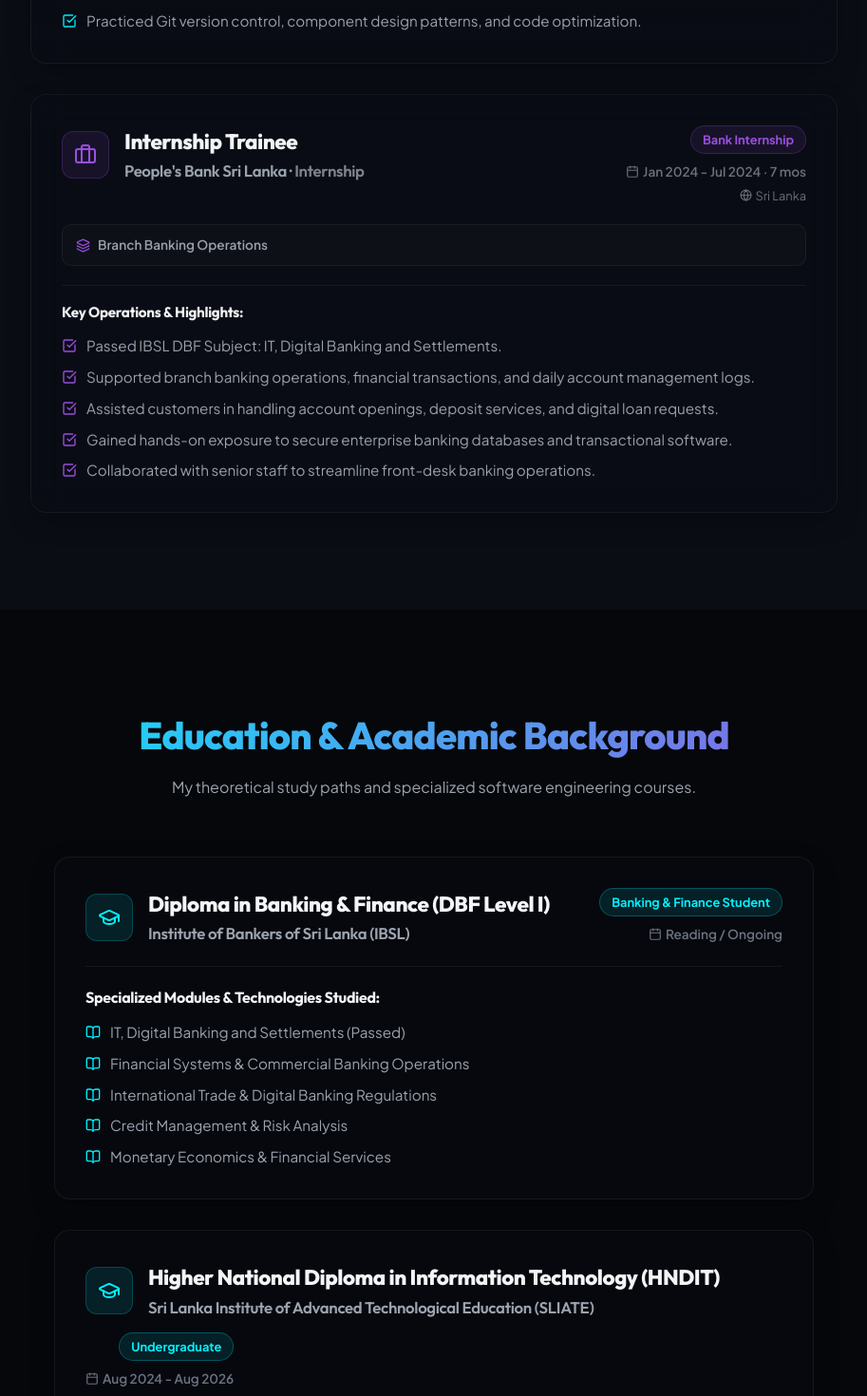
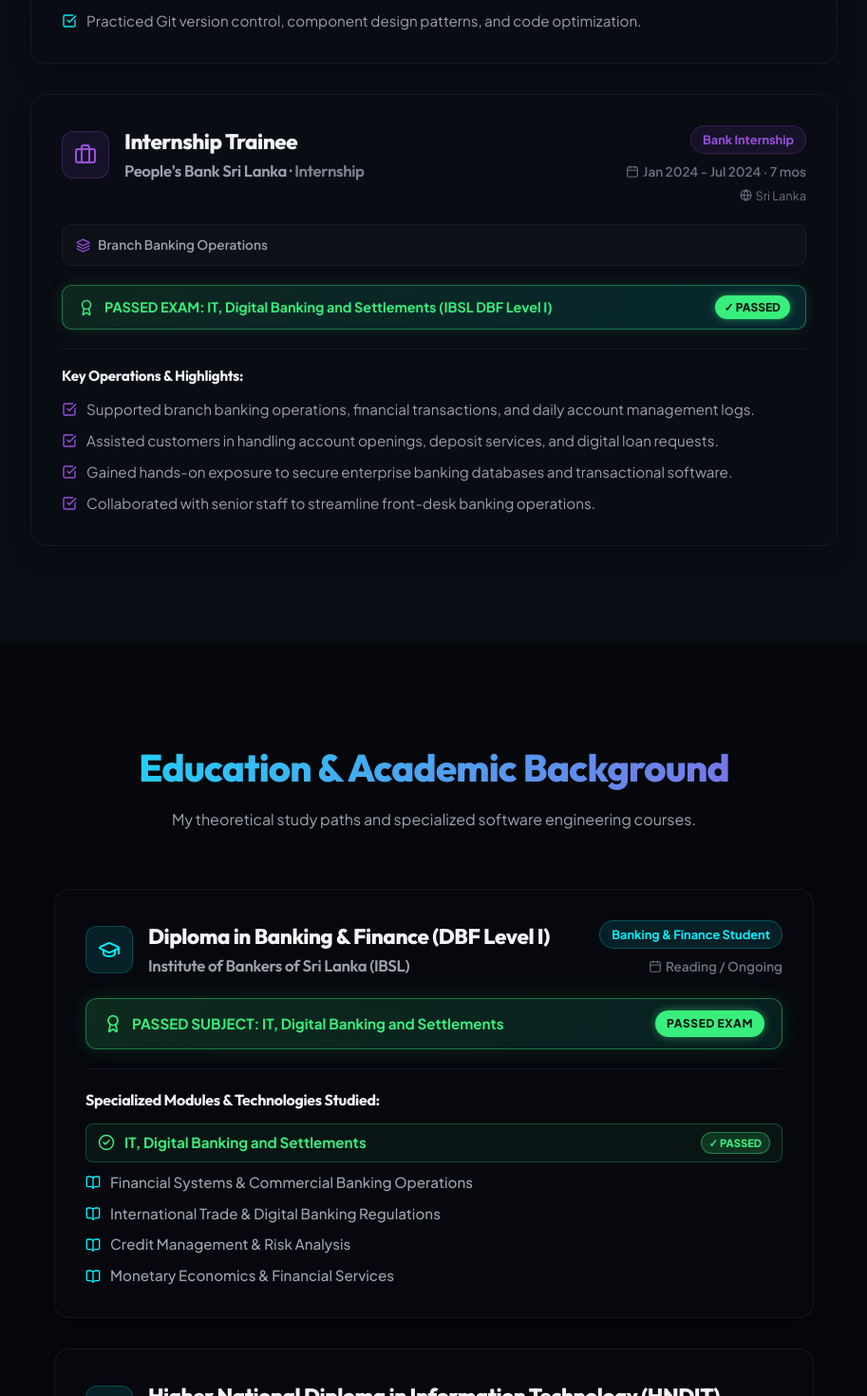
Before and after one commit to rashminda-aluvihare/My-portfolio, a React (Vite) app: page / in a window 1280 px wide. Shown: the part 2206-3676 px from the top of the page at 95% size, without its empty margins (183-1096 px from the left). Built offline with nearby package versions, Linux system fonts and the light colour scheme; no server answers.

Commit message:
Highlight passed IBSL DBF exam: IT, Digital Banking and Settlements with glowing green badges in Education and Experience

```diff
--- a/src/components/Education.jsx
+++ b/src/components/Education.jsx
@@ -1,4 +1,4 @@
-import { GraduationCap, Calendar, BookOpen, CheckSquare } from 'lucide-react';
+import { GraduationCap, Calendar, BookOpen, CheckCircle2, Award } from 'lucide-react';
 
 export default function Education() {
   const educations = [
@@ -8,6 +8,7 @@
       location: 'Sri Lanka',
       duration: 'Reading / Ongoing',
       status: 'Banking & Finance Student',
+      passedSubject: 'IT, Digital Banking and Settlements',
       modules: [
         'IT, Digital Banking and Settlements (Passed)',
         'Financial Systems & Commercial Banking Operations',
@@ -134,6 +135,43 @@
                 </div>
               </div>
 
+              {/* Passed Subject Highlight Banner */}
+              {edu.passedSubject && (
+                <div
+                  style={{
+                    display: 'flex',
+                    alignItems: 'center',
+                    justifyContent: 'space-between',
+                    flexWrap: 'wrap',
+                    gap: '10px',
+                    background: 'linear-gradient(135deg, rgba(56, 239, 125, 0.15), rgba(17, 153, 142, 0.15))',
+                    border: '1px solid rgba(56, 239, 125, 0.4)',
+                    padding: '12px 18px',
+                    borderRadius: '12px',
+                    boxShadow: '0 0 20px rgba(56, 239, 125, 0.15)',
+                  }}
+                >
+                  <div style={{ display: 'flex', alignItems: 'center', gap: '10px', color: '#38ef7d', fontWeight: 700, fontSize: '0.95rem' }}>
+                    <Award size={20} />
+                    <span>PASSED SUBJECT: {edu.passedSubject}</span>
+                  </div>
+                  <span
+                    style={{
+                      background: '#38ef7d',
+                      color: '#0a1912',
+                      fontSize: '0.75rem',
+                      fontWeight: 900,
+                      letterSpacing: '0.05em',
+                      padding: '4px 12px',
+                      borderRadius: '999px',
+                      boxShadow: '0 0 10px rgba(56, 239, 125, 0.5)',
+                    }}
+                  >
+                    PASSED EXAM
+                  </span>
+                </div>
+              )}
+
               {/* Modules */}
               <div style={{ borderTop: '1px solid var(--card-border)', paddingTop: '20px' }}>
                 <h4
@@ -154,25 +192,52 @@
                     gap: '10px',
                   }}
                 >
-                  {edu.modules.map((mod, mIdx) => (
+                  {edu.modules.map((mod, mIdx) => {
+                    const isPassed = mod.includes('(Passed)');
+                    return (
                       <li
                         key={mIdx}
                         style={{
                           display: 'flex',
-                        alignItems: 'flex-start',
+                          alignItems: 'center',
+                          justifyContent: 'space-between',
                           gap: '10px',
-                        color: 'var(--text-secondary)',
+                          color: isPassed ? '#38ef7d' : 'var(--text-secondary)',
+                          fontWeight: isPassed ? 700 : 500,
                           fontSize: '0.95rem',
                           lineHeight: 1.5,
+                          background: isPassed ? 'rgba(56, 239, 125, 0.06)' : 'transparent',
+                          border: isPassed ? '1px solid rgba(56, 239, 125, 0.25)' : 'none',
+                          padding: isPassed ? '8px 12px' : '0',
+                          borderRadius: isPassed ? '8px' : '0',
                         }}
                       >
-                      <BookOpen
-                        size={16}
-                        style={{ color: 'var(--accent-cyan)', marginTop: '3px', flexShrink: 0 }}
-                      />
-                      <span>{mod}</span>
+                        <div style={{ display: 'flex', alignItems: 'center', gap: '10px' }}>
+                          {isPassed ? (
+                            <CheckCircle2 size={18} style={{ color: '#38ef7d', flexShrink: 0 }} />
+                          ) : (
+                            <BookOpen size={16} style={{ color: 'var(--accent-cyan)', flexShrink: 0 }} />
+                          )}
+                          <span>{isPassed ? mod.replace(' (Passed)', '') : mod}</span>
+                        </div>
+                        {isPassed && (
+                          <span
+                            style={{
+                              fontSize: '0.7rem',
+                              fontWeight: 800,
+                              color: '#38ef7d',
+                              background: 'rgba(56, 239, 125, 0.15)',
+                              border: '1px solid rgba(56, 239, 125, 0.4)',
+                              padding: '2px 8px',
+                              borderRadius: '999px',
+                            }}
+                          >
+                            ✓ PASSED
+                          </span>
+                        )}
                       </li>
-                  ))}
+                    );
+                  })}
                 </ul>
               </div>
             </div>
--- a/src/components/Experience.jsx
+++ b/src/components/Experience.jsx
@@ -30,8 +30,8 @@
       type: 'Bank Internship',
       skills: 'Branch Banking Operations',
       certificate: 'Service Letter',
+      passedExam: 'IT, Digital Banking and Settlements (IBSL DBF Level I)',
       responsibilities: [
-        'Passed IBSL DBF Subject: IT, Digital Banking and Settlements.',
         'Supported branch banking operations, financial transactions, and daily account management logs.',
         'Assisted customers in handling account openings, deposit services, and digital loan requests.',
         'Gained hands-on exposure to secure enterprise banking databases and transactional software.',
@@ -178,6 +178,42 @@
               )}
 
 
+              {/* Passed Examination Badge Banner */}
+              {exp.passedExam && (
+                <div
+                  style={{
+                    display: 'flex',
+                    alignItems: 'center',
+                    justifyContent: 'space-between',
+                    flexWrap: 'wrap',
+                    gap: '10px',
+                    background: 'linear-gradient(135deg, rgba(56, 239, 125, 0.12), rgba(0, 242, 254, 0.12))',
+                    border: '1px solid rgba(56, 239, 125, 0.4)',
+                    padding: '10px 16px',
+                    borderRadius: '10px',
+                    boxShadow: '0 0 15px rgba(56, 239, 125, 0.15)',
+                  }}
+                >
+                  <div style={{ display: 'flex', alignItems: 'center', gap: '10px', color: '#38ef7d', fontWeight: 700, fontSize: '0.9rem' }}>
+                    <Award size={18} />
+                    <span>PASSED EXAM: {exp.passedExam}</span>
+                  </div>
+                  <span
+                    style={{
+                      background: '#38ef7d',
+                      color: '#0a1912',
+                      fontSize: '0.75rem',
+                      fontWeight: 900,
+                      padding: '3px 10px',
+                      borderRadius: '999px',
+                      boxShadow: '0 0 8px rgba(56, 239, 125, 0.5)',
+                    }}
+                  >
+                    ✓ PASSED
+                  </span>
+                </div>
+              )}
+
               {/* Responsibilities */}
               <div style={{ borderTop: '1px solid var(--card-border)', paddingTop: '16px' }}>
                 <h4
```
Lines whose indentation alone changed are shown as unchanged.
